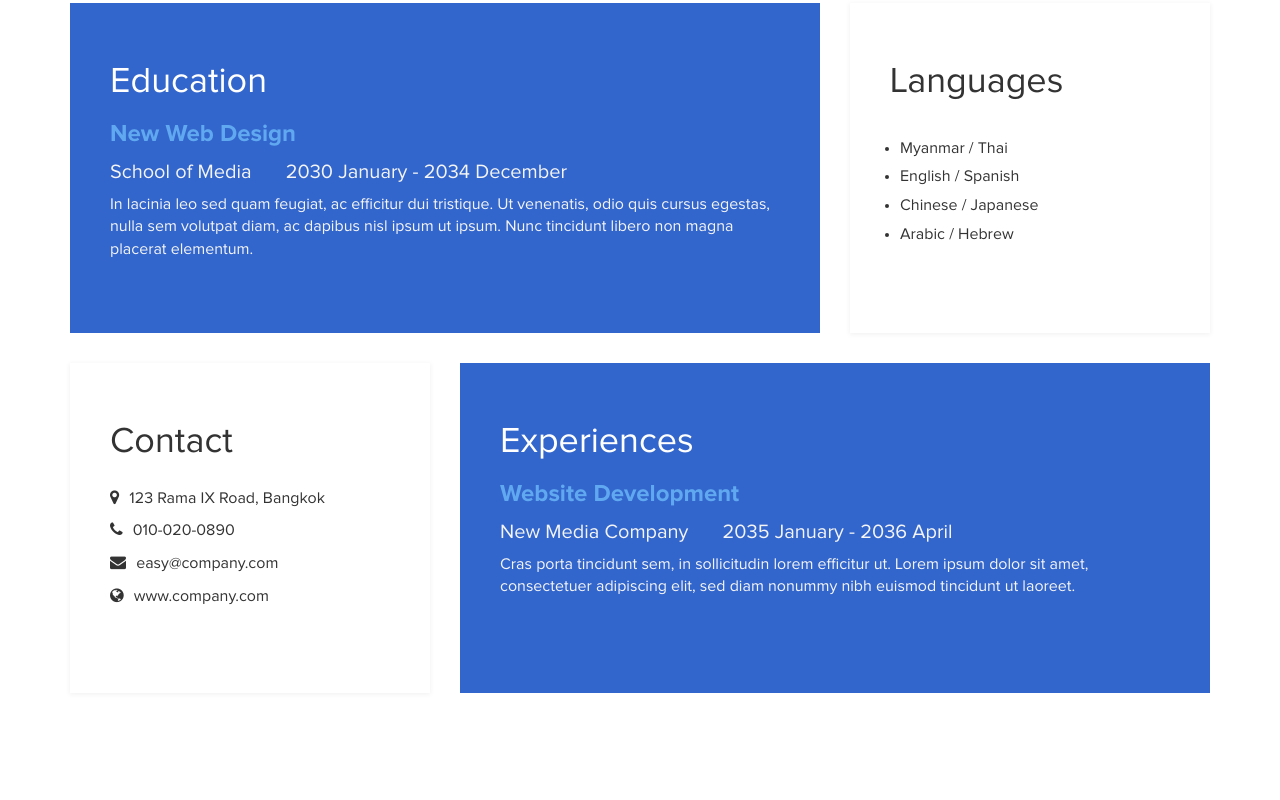
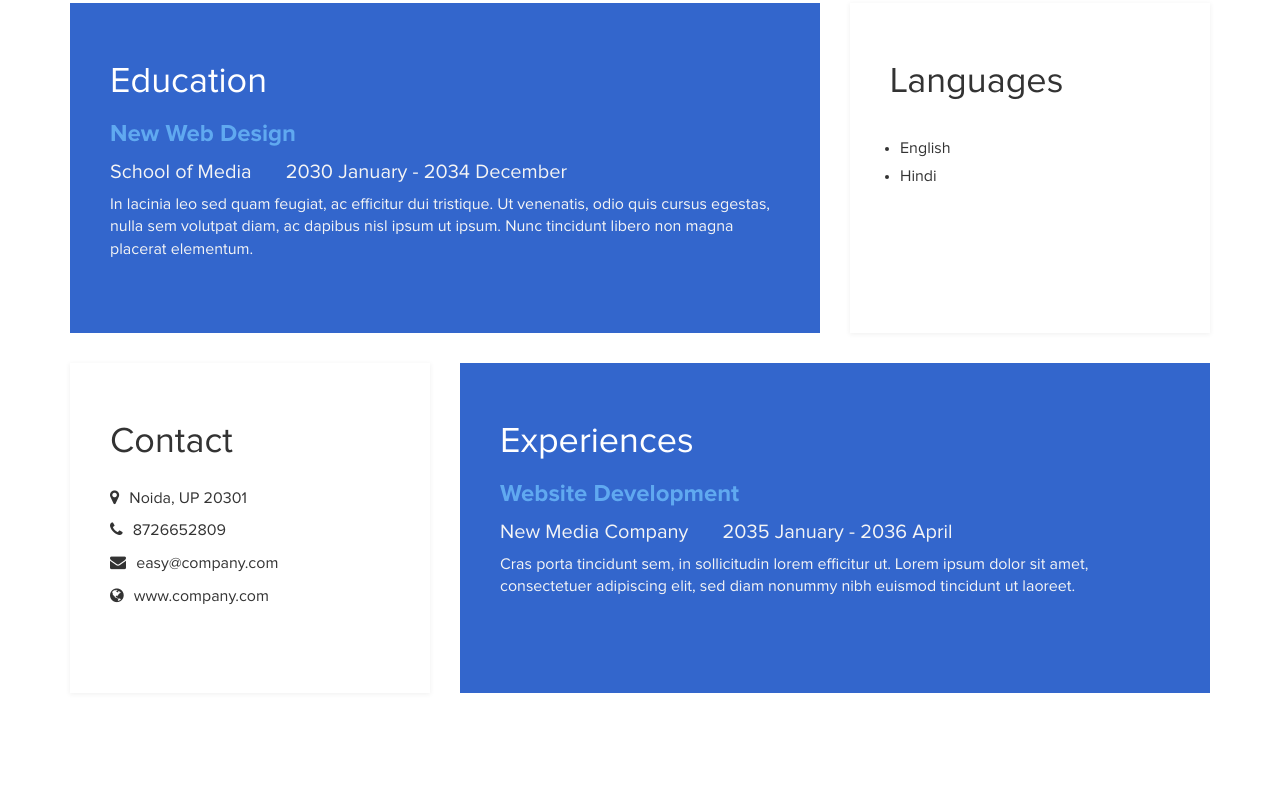
Before and after one commit to vipinyd/vipinyd.github.io, a plain HTML site: page index.html in a window 1280 px wide. Shown: the part 1520-2320 px from the top of the page. Drawn offline with Linux system fonts and the light colour scheme.

Commit message:
contact added

```diff
--- a/index.html
+++ b/index.html
@@ -95,10 +95,10 @@ http://www.templatemo.com/tm-467-easy-profile
 			<div class="languages">
 				<h2>Languages</h2>
 					<ul>
-						<li>Myanmar / Thai</li>
-						<li>English / Spanish</li>
-						<li>Chinese / Japanese</li>
-						<li>Arabic / Hebrew</li>
+
+						<li>English </li>
+						<li>Hindi  </li>
+
 					</ul>
 			</div>
 		</div>
@@ -111,8 +111,8 @@ http://www.templatemo.com/tm-467-easy-profile
 		<div class="col-md-4 col-sm-12">
 			<div class="contact">
 				<h2>Contact</h2>
-					<p><i class="fa fa-map-marker"></i> 123 Rama IX Road, Bangkok</p>
-					<p><i class="fa fa-phone"></i> 010-020-0890</p>
+					<p><i class="fa fa-map-marker"></i> Noida, UP 20301</p>
+					<p><i class="fa fa-phone"></i> 8726652809</p>
 					<p><i class="fa fa-envelope"></i> easy@company.com</p>
 					<p><i class="fa fa-globe"></i> www.company.com</p>
 			</div>
@@ -136,7 +136,7 @@ http://www.templatemo.com/tm-467-easy-profile
 	<div class="container">
 		<div class="row">
 			<div class="col-md-12 col-sm-12">
-				<p>Copyright &copy; 2084 Your Easy Profile</p>
+				<p>Copyright &copy; 2021 </p>
 				<ul class="social-icons">
 					<li><a href="#" class="fa fa-facebook"></a></li>
                     <li><a href="#" class="fa fa-google-plus"></a></li>
```
